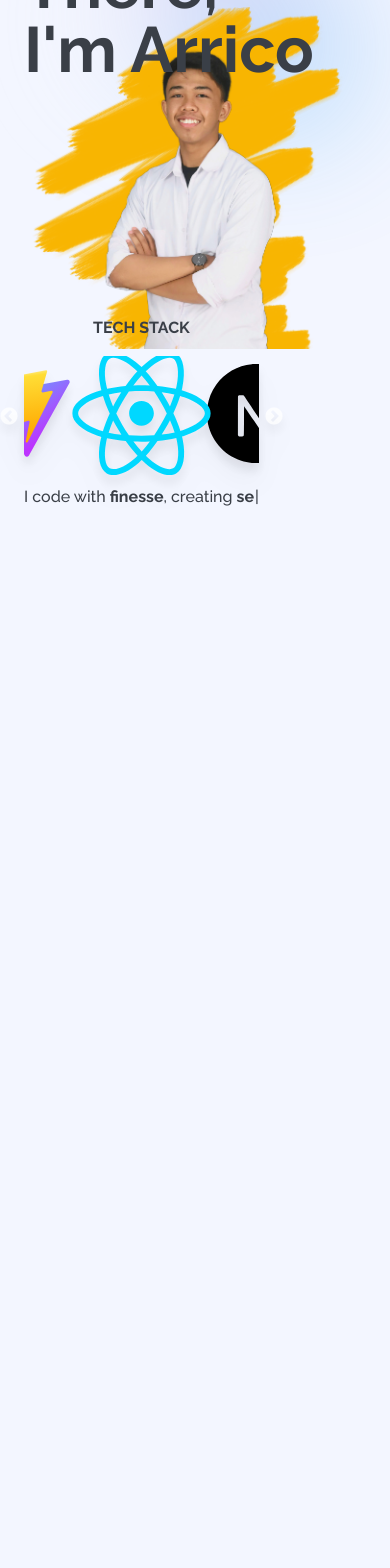
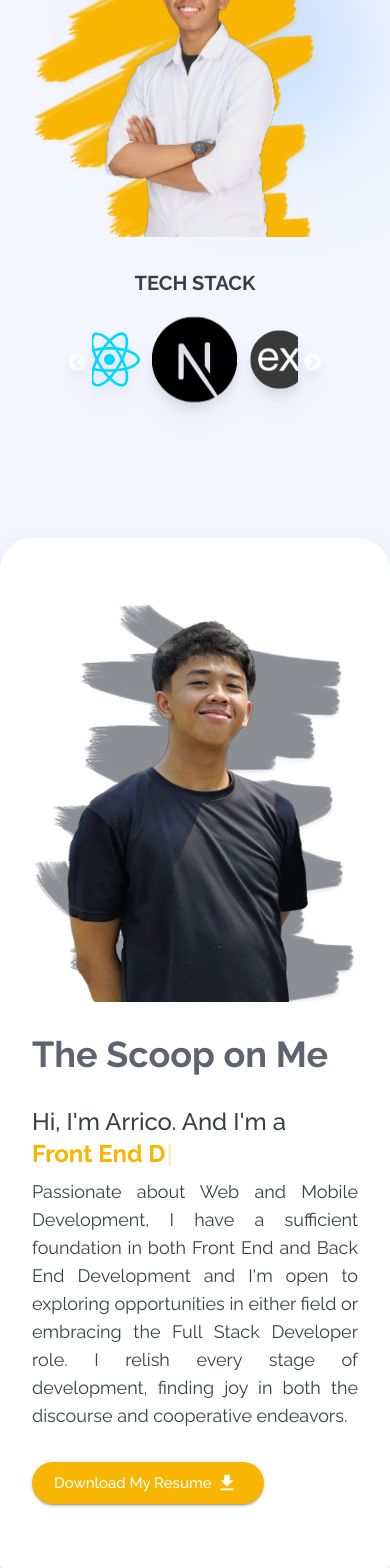
Before and after one commit to arricodyanto/personal-web, a React (Vite) app: page / in a window 390 px wide. Shown: the part 230-1798 px from the top of the page. Before the commit the page ends 844 px from the top, so only its background shows below. Built offline with nearby package versions, Linux system fonts and the light colour scheme.

Commit message:
Add about section & adjust responsiveness in 3 primary devices

```diff
--- a/src/common/components/molecules/TechStack.tsx
+++ b/src/common/components/molecules/TechStack.tsx
@@ -13,7 +13,7 @@ export default function TechStack() {
 		<>
 			<Typography
 				variant='body1'
-				className='font-bold text-center mb-4 uppercase'>
+				className='xs:text-xl md:text-base font-bold text-center mb-4 uppercase'>
 				Tech Stack
 			</Typography>
 			<Box className='drop-shadow-xl'>
@@ -31,7 +31,7 @@ export default function TechStack() {
 						className='focus:outline-0'>
 						<img
 							src={reactLogo}
-							className='w-full mx-auto hover:contrast-125 transition ease-in-out p-2'
+							className='w-full mx-auto hover:contrast-125 transition ease-in-out xs:py-4 xs:px-3 md:p-2'
 							alt='React JS'
 						/>
 					</a>
@@ -41,7 +41,7 @@ export default function TechStack() {
 						className='focus:outline-0'>
 						<img
 							src={nextLogo}
-							className='w-full mx-auto hover:contrast-125 transition ease-in-out p-2'
+							className='w-full mx-auto hover:contrast-125 transition ease-in-out xs:py-4 xs:px-3 md:p-2'
 							alt='React JS'
 						/>
 					</a>
@@ -51,7 +51,7 @@ export default function TechStack() {
 						className='focus:outline-0'>
 						<img
 							src={expressLogo}
-							className='w-full mx-auto hover:contrast-125 transition ease-in-out p-2'
+							className='w-full mx-auto hover:contrast-125 transition ease-in-out xs:py-4 xs:px-3 md:p-2'
 							alt='React JS'
 						/>
 					</a>
@@ -61,7 +61,7 @@ export default function TechStack() {
 						className='focus:outline-0'>
 						<img
 							src={laravelLogo}
-							className='w-full mx-auto hover:contrast-125 transition ease-in-out p-2'
+							className='w-full mx-auto hover:contrast-125 transition ease-in-out xs:py-4 xs:px-3 md:p-2'
 							alt='React JS'
 						/>
 					</a>
@@ -71,7 +71,7 @@ export default function TechStack() {
 						className='focus:outline-0'>
 						<img
 							src={materialLogo}
-							className='w-full mx-auto hover:contrast-125 transition ease-in-out p-2'
+							className='w-full mx-auto hover:contrast-125 transition ease-in-out xs:py-4 xs:px-3 md:p-2'
 							alt='React JS'
 						/>
 					</a>
@@ -81,7 +81,7 @@ export default function TechStack() {
 						className='focus:outline-0'>
 						<img
 							src={tailwindLogo}
-							className='w-full mx-auto hover:contrast-125 transition ease-in-out p-2'
+							className='w-full mx-auto hover:contrast-125 transition ease-in-out xs:py-4 xs:px-3 md:p-2'
 							alt='React JS'
 						/>
 					</a>
@@ -91,7 +91,7 @@ export default function TechStack() {
 						className='focus:outline-0'>
 						<img
 							src={viteLogo}
-							className='w-full mx-auto hover:contrast-125 transition ease-in-out p-2'
+							className='w-full mx-auto hover:contrast-125 transition ease-in-out xs:py-4 xs:px-3 md:p-2'
 							alt='React JS'
 						/>
 					</a>
--- a/src/common/components/organism/AppNav.tsx
+++ b/src/common/components/organism/AppNav.tsx
@@ -1,6 +1,5 @@
 import ContainerPage from '@/common/components/atoms/ContainerPage';
 import MenuIcon from '@mui/icons-material/Menu';
-import MoreVertIcon from '@mui/icons-material/MoreVert';
 import {
 	AppBar,
 	Box,
@@ -173,8 +172,13 @@ export default function AppNav() {
 													'&.MuiButtonBase-root:hover': {
 														bgcolor: 'transparent',
 													},
+													color: trigger ? 'white' : 'text.primary',
 												}}
-												className='px-4 rounded-full border-x border-x-primary border-solid border-opacity-0 hover:border-opacity-100 hover:text-primary transition-all duration-200 ease-in-out font-medium'>
+												className={`px-4 rounded-full border-x border-solid border-opacity-0 hover:border-opacity-100 hover:text-primary transition-all duration-200 ease-in-out font-medium ${
+													trigger
+														? 'border-x-white hover:text-white'
+														: 'border-x-primary'
+												}`}>
 												{item.label}
 											</Button>
 										);
--- a/src/common/components/organism/HeroSection.tsx
+++ b/src/common/components/organism/HeroSection.tsx
@@ -10,22 +10,23 @@ export default function HeroSection() {
 			component={'section'}
 			id='hero'
 			className='relative'>
-			<Stack className='absolute top-[8rem]'>
+			<Stack className='absolute xs:top-[5rem] md:top-[8rem]'>
 				<Typography
 					variant='subtitle1'
-					className='font-bold text-[4rem] leading-[4rem] text-text-primary'>
-					Hello There,
-					<br /> I'm Arrico
+					className='font-bold xs:text-[1.5rem] md:text-[2rem] lg:text-[4rem] xs:leading-7 md:leading-[4rem] text-text-primary xs:w-[180px] md:w-[400px]'>
+					Hello There, I'm Arrico
 				</Typography>
 			</Stack>
 			<Grid
 				container
 				spacing={1}
-				className='h-screen'>
+				className='xs:h-[calc(100vh-8vh)] md:h-[calc(100vh-50vh)] lg:h-screen'>
 				<Grid
 					item
-					md={2}
-					className='flex items-center'>
+					xs={12}
+					md={3}
+					lg={2}
+					className='flex items-center xs:hidden md:grid'>
 					<Stack>
 						<Typography
 							variant='body1'
@@ -43,7 +44,9 @@ export default function HeroSection() {
 				</Grid>
 				<Grid
 					item
-					md={8}
+					xs={12}
+					md={6}
+					lg={8}
 					className='flex justify-end items-end'>
 					<Stack>
 						<img
@@ -54,15 +57,17 @@ export default function HeroSection() {
 				</Grid>
 				<Grid
 					item
-					md={2}
-					className='mt-[8rem]'>
+					xs={12}
+					md={3}
+					lg={2}
+					className='xs:pt-[2rem] md:mt-[8rem]'>
 					<Stack className='relative h-full'>
-						<Box className='leading-6 font-medium text-right'>
+						<Box className='leading-6 font-medium text-right xs:hidden md:block'>
 							<TypingAnimation text="I code with <b>finesse</b>, creating <b>seamless</b> user experiences, and I'm deeply in <b>love</b> with my <b>Front End World</b>." />
 						</Box>
-						<Box className='w-full absolute bottom-[8rem]'>
+						<Stack className='xs:w-[60%] md:w-full md:absolute md:bottom-[4rem] lg:bottom-[8rem] mx-auto'>
 							<TechStack />
-						</Box>
+						</Stack>
 					</Stack>
 				</Grid>
 			</Grid>
--- /dev/null
+++ b/src/common/components/organism/ProfileSection.tsx
@@ -0,0 +1,88 @@
+import avatar from '@/assets/images/avatar.png';
+import ContainerPage from '@/common/components/atoms/ContainerPage';
+import DownloadIcon from '@mui/icons-material/Download';
+import { Box, Button, Grid, Paper, Stack, Typography } from '@mui/material';
+import Typewriter from 'typewriter-effect';
+
+export default function ProfileSection() {
+	return (
+		<Box
+			component={'section'}
+			id='about'>
+			<Paper className='px-2 md:px-4 py-[4rem] rounded-t-[2rem] md:rounded-t-[4rem] shadow-2xl'>
+				<ContainerPage>
+					<Grid
+						container
+						spacing={4}>
+						<Grid
+							item
+							md={4}>
+							<img
+								src={avatar}
+								className='w-full'
+							/>
+						</Grid>
+						<Grid
+							item
+							md={8}
+							className='flex items-center'>
+							<Stack>
+								<Typography
+									variant='subtitle1'
+									className='font-bold text-4xl text-text-secondary'>
+									The Scoop on Me
+								</Typography>
+								<Stack
+									className='flex mt-8'
+									direction={{ xs: 'column', lg: 'row' }}>
+									<Typography
+										variant='subtitle2'
+										className='inline text-2xl'>
+										Hi, I'm Arrico. And I'm a
+									</Typography>
+									<Typography
+										variant='subtitle2'
+										className='inline lg:ml-2 text-2xl text-primary font-bold'>
+										<Typewriter
+											options={{
+												strings: [
+													'Front End Developer.',
+													'Back End Developer.',
+													'Mobile Developer.',
+												],
+												autoStart: true,
+												loop: true,
+											}}
+										/>
+									</Typography>
+								</Stack>
+								<Typography
+									variant='body1'
+									className='mt-2 text-justify text-lg'>
+									Passionate about Web and Mobile Development, I have a
+									sufficient foundation in both Front End and Back End
+									Development and I'm open to exploring opportunities in either
+									field or embracing the Full Stack Developer role. I relish
+									every stage of development, finding joy in both the discourse
+									and cooperative endeavors.
+								</Typography>
+								<Stack
+									direction={'row'}
+									spacing={2}
+									marginTop={4}>
+									<Button
+										size='large'
+										variant='contained'
+										endIcon={<DownloadIcon className='-ml-1 mr-2' />}
+										className='normal-case rounded-full'>
+										Download My Resume
+									</Button>
+								</Stack>
+							</Stack>
+						</Grid>
+					</Grid>
+				</ContainerPage>
+			</Paper>
+		</Box>
+	);
+}
--- a/src/main.tsx
+++ b/src/main.tsx
@@ -2,16 +2,14 @@ import React from 'react';
 import ReactDOM from 'react-dom/client';
 
 import '@/assets/styles/generated.css';
-import './assets/styles/index.css';
 import {
-	Button,
 	CssBaseline,
 	ThemeProvider,
-	Typography,
 	createTheme,
 	responsiveFontSizes,
 } from '@mui/material';
 import App from './App';
+import './assets/styles/index.css';
 
 let theme = createTheme({
 	palette: {
@@ -22,11 +20,11 @@ let theme = createTheme({
 		},
 		primary: {
 			main: '#F8B501',
-			contrastText: '#E2E8F0',
+			contrastText: '#FFFF',
 		},
 		secondary: {
 			main: '#3A3F47',
-			contrastText: '#E2E8F0',
+			contrastText: '#FFFF',
 		},
 		text: {
 			primary: '#3A3F47',
--- a/src/pages/Home.tsx
+++ b/src/pages/Home.tsx
@@ -2,7 +2,8 @@ import ContainerPage from '@/common/components/atoms/ContainerPage';
 import BackgroundGradient from '@/common/components/molecules/BackgroundGradient';
 import AppNav from '@/common/components/organism/AppNav';
 import HeroSection from '@/common/components/organism/HeroSection';
-import { Box, Button, Typography } from '@mui/material';
+import ProfileSection from '@/common/components/organism/ProfileSection';
+import { Box } from '@mui/material';
 
 export default function Home() {
 	return (
@@ -14,6 +15,7 @@ export default function Home() {
 			<ContainerPage>
 				<HeroSection />
 			</ContainerPage>
+			<ProfileSection />
 		</>
 	);
 }
```
Also changed, not shown: src/assets/images/avatar.png (added).
